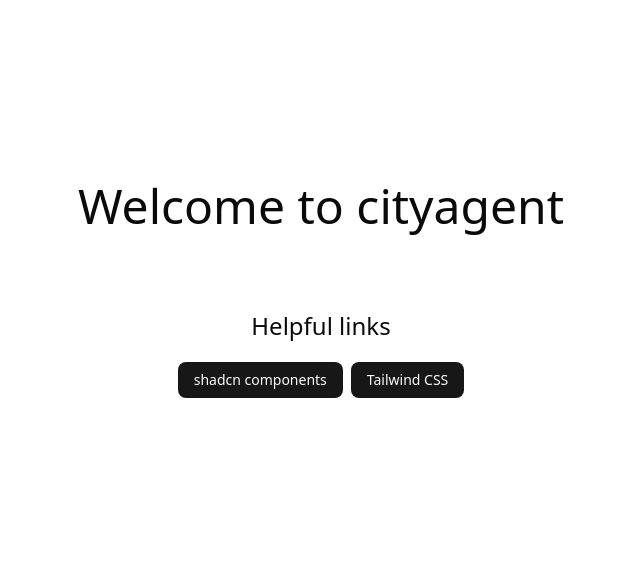
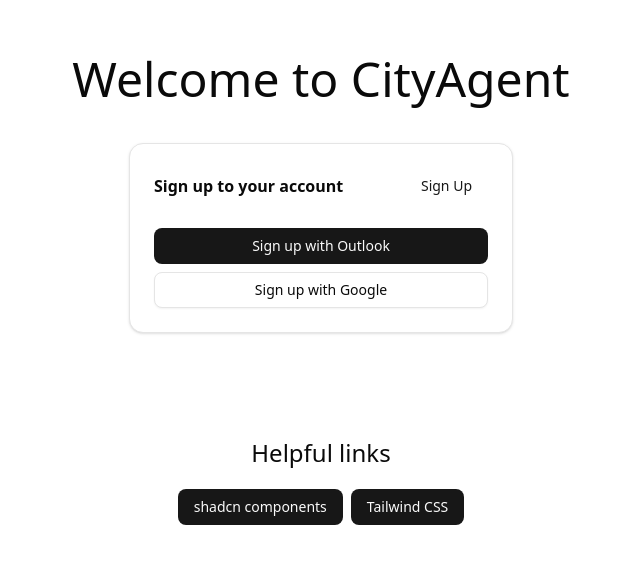
Before and after one commit to NotNeelPatel/CityAgent, a React app in the folder frontend/: page /signup in a window 1280 px wide. Shown: the part 110-674 px from the top of the page, without its empty margins (319-959 px from the left). Built offline with nearby package versions, Linux system fonts and the light colour scheme; the HTML template or start-up script is replaced by a standard one.

Commit message:
Added the login and the sign up

```diff
--- a/frontend/src/App.tsx
+++ b/frontend/src/App.tsx
@@ -1,11 +1,20 @@
-import { Link } from 'react-router-dom';
 import { Button } from "@/components/ui/button"
+import { Routes, Route, Link } from "react-router-dom";
+import { Login } from "./pages/Login";
+import { Signup } from "./pages/Signup";
 
 function App() {
   return (
     <div className="flex min-h-svh flex-col items-center justify-center">
-      <h1 className="text-5xl mb-10">Welcome to cityagent</h1>
-
+      <h1 className="text-5xl mb-10">Welcome to CityAgent</h1>
+       {/* Router output */}
+      <div className="mb-16">
+        <Routes>
+          <Route path="/" element={<Login />} />
+          <Route path="/login" element={<Login />} />
+          <Route path="/signup" element={<Signup />} />
+        </Routes>
+      </div>
       <h2 className="text-2xl mt-10 mb-5">Helpful links</h2>
       <div className='flex gap-2'>
         <Button asChild>
--- /dev/null
+++ b/frontend/src/components/ui/card.tsx
@@ -0,0 +1,92 @@
+import * as React from "react"
+
+import { cn } from "@/lib/utils"
+
+function Card({ className, ...props }: React.ComponentProps<"div">) {
+  return (
+    <div
+      data-slot="card"
+      className={cn(
+        "bg-card text-card-foreground flex flex-col gap-6 rounded-xl border py-6 shadow-sm",
+        className
+      )}
+      {...props}
+    />
+  )
+}
+
+function CardHeader({ className, ...props }: React.ComponentProps<"div">) {
+  return (
+    <div
+      data-slot="card-header"
+      className={cn(
+        "@container/card-header grid auto-rows-min grid-rows-[auto_auto] items-start gap-2 px-6 has-data-[slot=card-action]:grid-cols-[1fr_auto] [.border-b]:pb-6",
+        className
+      )}
+      {...props}
+    />
+  )
+}
+
+function CardTitle({ className, ...props }: React.ComponentProps<"div">) {
+  return (
+    <div
+      data-slot="card-title"
+      className={cn("leading-none font-semibold", className)}
+      {...props}
+    />
+  )
+}
+
+function CardDescription({ className, ...props }: React.ComponentProps<"div">) {
+  return (
+    <div
+      data-slot="card-description"
+      className={cn("text-muted-foreground text-sm", className)}
+      {...props}
+    />
+  )
+}
+
+function CardAction({ className, ...props }: React.ComponentProps<"div">) {
+  return (
+    <div
+      data-slot="card-action"
+      className={cn(
+        "col-start-2 row-span-2 row-start-1 self-start justify-self-end",
+        className
+      )}
+      {...props}
+    />
+  )
+}
+
+function CardContent({ className, ...props }: React.ComponentProps<"div">) {
+  return (
+    <div
+      data-slot="card-content"
+      className={cn("px-6", className)}
+      {...props}
+    />
+  )
+}
+
+function CardFooter({ className, ...props }: React.ComponentProps<"div">) {
+  return (
+    <div
+      data-slot="card-footer"
+      className={cn("flex items-center px-6 [.border-t]:pt-6", className)}
+      {...props}
+    />
+  )
+}
+
+export {
+  Card,
+  CardHeader,
+  CardFooter,
+  CardTitle,
+  CardAction,
+  CardDescription,
+  CardContent,
+}
--- /dev/null
+++ b/frontend/src/components/ui/input.tsx
@@ -0,0 +1,21 @@
+import * as React from "react"
+
+import { cn } from "@/lib/utils"
+
+function Input({ className, type, ...props }: React.ComponentProps<"input">) {
+  return (
+    <input
+      type={type}
+      data-slot="input"
+      className={cn(
+        "file:text-foreground placeholder:text-muted-foreground selection:bg-primary selection:text-primary-foreground dark:bg-input/30 border-input h-9 w-full min-w-0 rounded-md border bg-transparent px-3 py-1 text-base shadow-xs transition-[color,box-shadow] outline-none file:inline-flex file:h-7 file:border-0 file:bg-transparent file:text-sm file:font-medium disabled:pointer-events-none disabled:cursor-not-allowed disabled:opacity-50 md:text-sm",
+        "focus-visible:border-ring focus-visible:ring-ring/50 focus-visible:ring-[3px]",
+        "aria-invalid:ring-destructive/20 dark:aria-invalid:ring-destructive/40 aria-invalid:border-destructive",
+        className
+      )}
+      {...props}
+    />
+  )
+}
+
+export { Input }
--- /dev/null
+++ b/frontend/src/components/ui/label.tsx
@@ -0,0 +1,22 @@
+import * as React from "react"
+import * as LabelPrimitive from "@radix-ui/react-label"
+
+import { cn } from "@/lib/utils"
+
+function Label({
+  className,
+  ...props
+}: React.ComponentProps<typeof LabelPrimitive.Root>) {
+  return (
+    <LabelPrimitive.Root
+      data-slot="label"
+      className={cn(
+        "flex items-center gap-2 text-sm leading-none font-medium select-none group-data-[disabled=true]:pointer-events-none group-data-[disabled=true]:opacity-50 peer-disabled:cursor-not-allowed peer-disabled:opacity-50",
+        className
+      )}
+      {...props}
+    />
+  )
+}
+
+export { Label }
--- /dev/null
+++ b/frontend/src/pages/Login.tsx
@@ -0,0 +1,33 @@
+import { Link } from "react-router-dom";
+import { Button } from "@/components/ui/button";
+
+import {
+  Card,
+  CardFooter,
+  CardHeader,
+  CardTitle,
+} from "@/components/ui/card";
+
+export function Login() {
+  return (
+    <Card className="w-full w-96">
+      <CardHeader className="flex flex-row items-center justify-between space-y-0">
+        <div>
+          <CardTitle>Login to your account</CardTitle>
+        </div>
+        <Button variant="link" asChild>
+          <Link to="/signup">Sign Up</Link>
+        </Button>
+      </CardHeader>
+
+      <CardFooter className="flex-col gap-2">
+        <Button type="submit" className="w-full">
+          Login with Outlook
+        </Button>
+        <Button variant="outline" className="w-full">
+          Login with Google
+        </Button>
+      </CardFooter>
+    </Card>
+  );
+}
--- /dev/null
+++ b/frontend/src/pages/Signup.tsx
@@ -0,0 +1,36 @@
+// src/pages/Signup.tsx
+import { Link } from "react-router-dom";
+import { Button } from "@/components/ui/button";
+
+
+import {
+  Card,
+  CardFooter,
+  CardTitle,
+  CardHeader
+
+} from "@/components/ui/card";
+
+export function Signup() {
+  return (
+    <Card className="w-full w-96">
+      <CardHeader className="flex flex-row items-center justify-between space-y-0">
+        <div>
+          <CardTitle>Sign up to your account</CardTitle>
+        </div>
+        <Button variant="link" asChild>
+          <Link to="/login">Sign Up</Link>
+        </Button>
+      </CardHeader>
+
+      <CardFooter className="flex-col gap-2">
+        <Button type="submit" className="w-full">
+          Sign up with Outlook
+        </Button>
+        <Button variant="outline" className="w-full">
+          Sign up with Google
+        </Button>
+      </CardFooter>
+    </Card>
+  );
+}
```
Also changed, not shown: 1 other file (tests, documents, lock files or other folders).
